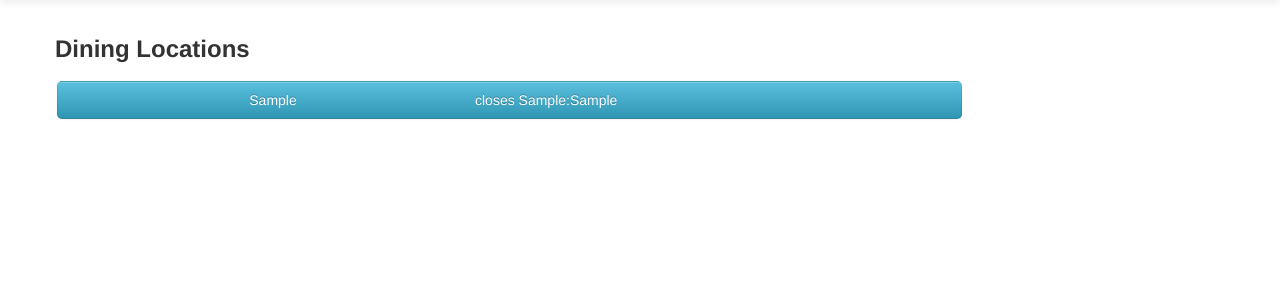
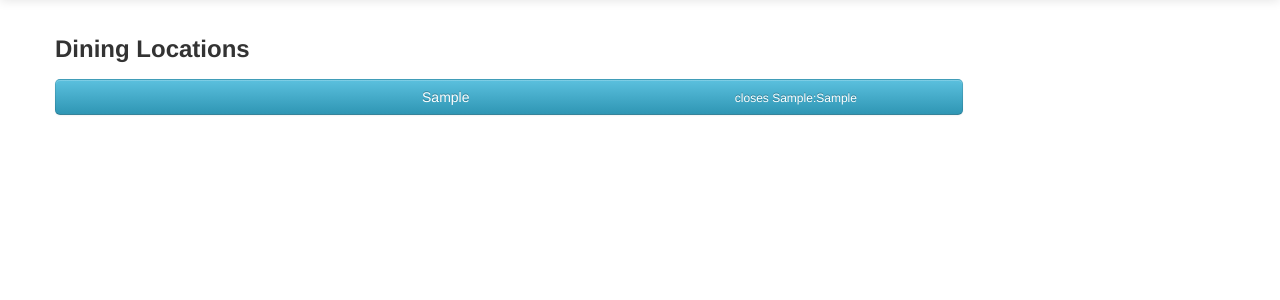
Before and after one commit to mhuesch/nuFood, a Django app: template templates/index.html in a window 1280 px wide. Shown: the part 41-341 px from the top of the page. Run offline with Django 3.2, Linux system fonts and the light colour scheme; the template is opened without the code that fills it: most values are stand-ins (such as "Sample title", 1, 10 or a date in 2020); some libraries are stand-ins or nearby versions.

Commit message:
got rid of naughty tables - spans now

```diff
--- a/templates/index.html
+++ b/templates/index.html
@@ -51,11 +51,11 @@ body { padding-top: 60px; /* 60px to make the container go all the way to the bo
 
 h1 {font-size: 18pt;}
 
-.hall-listing {padding: 2px; margin: 0 auto;}
+/*.hall-listing {padding: 2px; margin: 0 auto;}*/
 
-.hall-name {width: 400px;}
+.hall-name {width: 65%; display:inline-block; }
 
-.hours-info {text-align: right }
+.hours-info {text-align: right; font-size: 9pt }
 
 
 
@@ -105,7 +105,7 @@ h1 {font-size: 18pt;}
             // if currently closed, display
             Opens: (opening day/time)
            -->
-        <p>
+        <!-- <p>
         {% for hour in open %}
         <div class="hall-listing">
         <a class="btn btn-hall btn-large">
@@ -118,6 +118,20 @@ h1 {font-size: 18pt;}
         </td>
         </tr>
         </table>
+        </a>
+        </div>
+        {% endfor %}
+        </p>
+        -->
+
+        <p>
+        {% for hour in open %}
+        <div class="hall-listing">
+        <a class="btn btn-hall btn-large">
+        <span class="hall-name"> {{ hour.host_hall }} </span>
+        <span class="hours-info">
+        closes {{ hour.end_hour }}:{{ hour.end_minute }}
+        </span>
         </a>
         </div>
         {% endfor %}
```
